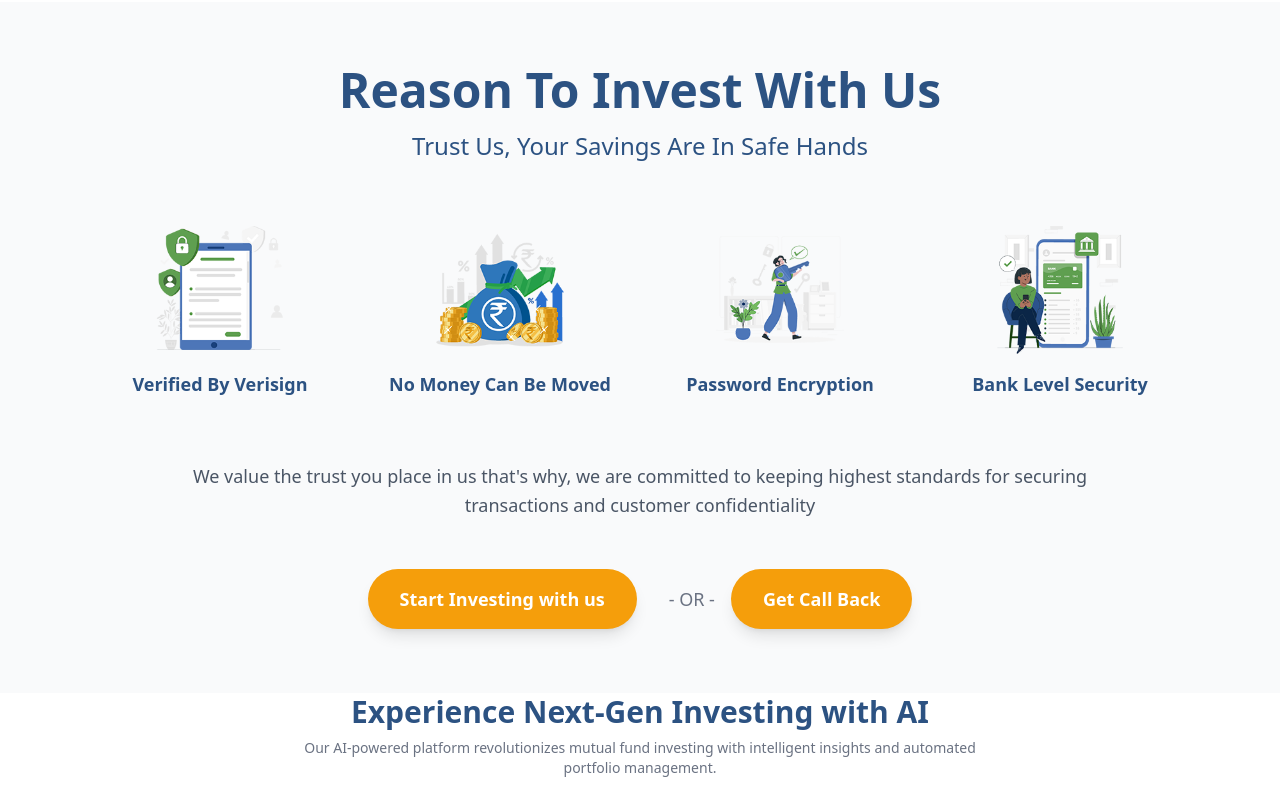
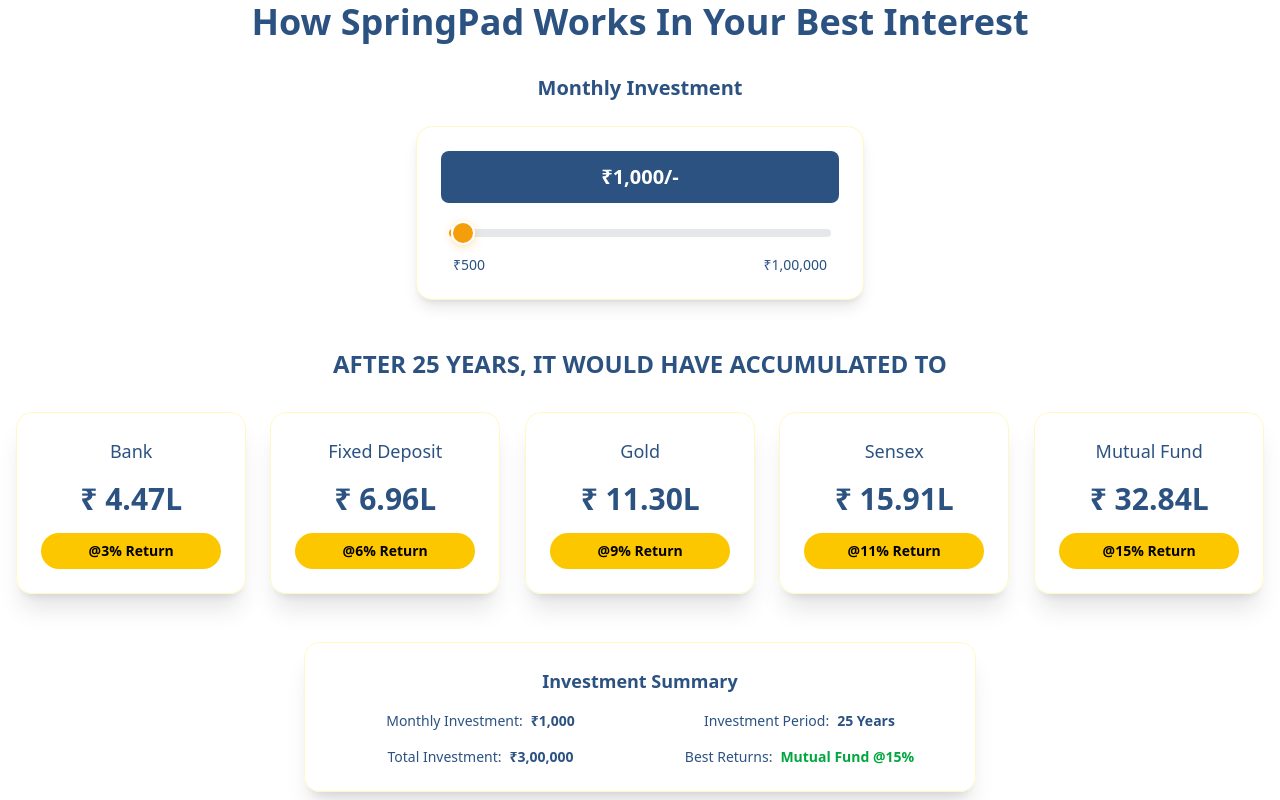
Before and after one commit to devleo10/springpad, a Next.js app: page / in a window 1280 px wide. Shown: the part 1580-2380 px from the top of the page. Built offline with nearby package versions, Linux system fonts and the light colour scheme.

Commit message:
Adds interest calculator component to main page
Improves user experience by making the interest calculator
directly accessible on the main page alongside core features.
Encourages user engagement with financial tools.

```diff
--- a/app/page.tsx
+++ b/app/page.tsx
@@ -9,6 +9,7 @@
 import TaglinePage from "@/components/TaglinePage";
 import TopPerformingFunds from "@/components/topPerformingFunds";
 import { NewsPage } from "@/components/NewsPage";
+import InterestCalculator from "@/components/InterestCalculator";
 
 function App() {
   return (
@@ -16,6 +17,7 @@
       <Navbar />
       <HomePage />
       <TaglinePage />
+      <InterestCalculator/>
       {/* <BentoPage /> */}
       <FeaturePage />
       <AiFeaturesPage />
--- /dev/null
+++ b/components/InterestCalculator.tsx
@@ -0,0 +1,247 @@
+"use client";
+import React, { useState, useCallback, useMemo, useRef } from 'react';
+
+export function InterestCalculator() {
+  const [monthlyInvestment, setMonthlyInvestment] = useState(1000);
+  const debounceRef = useRef<NodeJS.Timeout | null>(null);
+
+  // Investment options with their annual returns
+  const investmentOptions = [
+    { name: 'Bank', return: 0.03, color: 'bg-gray-100' },
+    { name: 'Fixed Deposit', return: 0.06, color: 'bg-gray-100' },
+    { name: 'Gold', return: 0.09, color: 'bg-gray-100' },
+    { name: 'Sensex', return: 0.11, color: 'bg-gray-100' },
+    { name: 'Mutual Fund', return: 0.15, color: 'bg-gray-100' }
+  ];
+
+  // Calculate compound interest
+  const calculateMaturityAmount = useCallback((principal: number, rate: number, years: number) => {
+    const monthlyRate = rate / 12;
+    const totalMonths = years * 12;
+
+    // Future Value of Annuity formula for SIP
+    const futureValue = principal * (((Math.pow(1 + monthlyRate, totalMonths) - 1) / monthlyRate) * (1 + monthlyRate));
+
+    return Math.round(futureValue);
+  }, []);
+
+  // Format currency in Indian format
+  const formatCurrency = (amount: number) => {
+    if (amount >= 10000000) { // 1 crore
+      return `₹ ${(amount / 10000000).toFixed(2)}Cr`;
+    } else if (amount >= 100000) { // 1 lakh
+      return `₹ ${(amount / 100000).toFixed(2)}L`;
+    } else {
+      return `₹ ${(amount / 1000).toFixed(2)}K`;
+    }
+  };
+
+  const handleSliderChange = (e: React.ChangeEvent<HTMLInputElement>) => {
+    const newValue = parseInt(e.target.value);
+
+    // Clear previous debounce
+    if (debounceRef.current) {
+      clearTimeout(debounceRef.current);
+    }
+
+    // Update immediately for visual feedback, but debounce expensive calculations
+    setMonthlyInvestment(newValue);
+  };
+
+  // Memoize the investment calculations to prevent unnecessary re-renders
+  const investmentResults = useMemo(() => {
+    return investmentOptions.map(option => ({
+      ...option,
+      maturityAmount: calculateMaturityAmount(monthlyInvestment, option.return, 25)
+    }));
+  }, [monthlyInvestment, calculateMaturityAmount]);
+
+  return (
+    <div className="pb-32 bg-white px-4">
+      <div className="max-w-7xl mx-auto">
+        {/* Header */}
+        <div className="text-center mb-12">
+          <h1 className="text-3xl md:text-3xl lg:text-4xl font-bold text-[#2C5282] mb-8">
+            How SpringPad Works In Your Best Interest
+          </h1>
+
+          {/* Investment Amount Selector */}
+          <div className="mb-8">
+            <h2 className="text-xl text-[#2C5282] mb-6 font-semibold">Monthly Investment</h2>
+            <div className="bg-white rounded-2xl shadow-lg border border-yellow-100 p-6 max-w-md mx-auto">
+              <div className="bg-[#2C5282] text-white text-xl font-semibold py-3 px-6 rounded-lg mb-4">
+                ₹{monthlyInvestment.toLocaleString('en-IN')}/-
+              </div>
+
+              {/* Slider */}
+              <div className="relative px-2">
+                <input
+                  type="range"
+                  min="500"
+                  max="100000"
+                  step="500"
+                  value={monthlyInvestment}
+                  onChange={handleSliderChange}
+                  className="w-full h-2 bg-gray-200 rounded-lg appearance-none cursor-pointer slider focus:outline-none focus:ring-2 focus:ring-yellow-400"
+                />
+                <div className="flex justify-between text-sm text-[#2C5282] mt-3 px-1">
+                  <span>₹500</span>
+                  <span>₹1,00,000</span>
+                </div>
+              </div>
+            </div>
+          </div>
+        </div>
+
+        {/* Results Section */}
+        <div className="text-center mb-8">
+          <h3 className="text-2xl font-bold text-[#2C5282] mb-8">
+            AFTER 25 YEARS, IT WOULD HAVE ACCUMULATED TO
+          </h3>
+        </div>
+
+        {/* Investment Cards */}
+        <div className="grid grid-cols-1 md:grid-cols-2 lg:grid-cols-5 gap-6">
+          {investmentResults.map((option, index) => (
+            <div key={option.name} className="relative bg-white/60 backdrop-blur-md rounded-2xl border border-yellow-100 shadow-xl p-6 transform-gpu hover:scale-105 transition-all duration-300 ease-in-out hover:border-yellow-300 hover:shadow-2xl group overflow-hidden will-change-transform">
+              {/* Hover Overlay Gradient */}
+              <div className="absolute inset-0 bg-gradient-to-br from-yellow-50 via-yellow-25 to-transparent opacity-0 group-hover:opacity-100 transition-opacity duration-300 rounded-2xl pointer-events-none" />
+
+              <div className="text-center relative z-10">
+                <h4 className="text-lg font-medium text-[#2C5282] mb-4">
+                  {option.name}
+                </h4>
+
+                <div className="mb-4">
+                  <div className="text-3xl font-bold text-[#2C5282] mb-2">
+                    {formatCurrency(option.maturityAmount)}
+                  </div>
+                </div>
+
+                <div className="bg-yellow-400 text-black font-semibold py-2 px-4 rounded-full text-sm">
+                  @{(option.return * 100).toFixed(0)}% Return
+                </div>
+              </div>
+            </div>
+          ))}
+        </div>
+
+        {/* Additional Info */}
+        <div className="mt-12 text-center">
+          <div className="relative bg-white/60 backdrop-blur-md rounded-2xl border border-yellow-100 shadow-xl p-6 max-w-2xl mx-auto group hover:border-yellow-300 hover:shadow-2xl transition-all duration-300">
+            {/* Hover Overlay Gradient */}
+            <div className="absolute inset-0 bg-gradient-to-br from-yellow-50 via-yellow-25 to-transparent opacity-0 group-hover:opacity-100 transition-opacity duration-300 rounded-2xl pointer-events-none" />
+
+            <h4 className="text-lg font-semibold text-[#2C5282] mb-4 relative z-10">Investment Summary</h4>
+            <div className="grid grid-cols-2 gap-4 text-sm relative z-10">
+              <div>
+                <span className="text-[#2C5282]">Monthly Investment:</span>
+                <span className="font-semibold ml-2 text-[#2C5282]">₹{monthlyInvestment.toLocaleString('en-IN')}</span>
+              </div>
+              <div>
+                <span className="text-[#2C5282]">Investment Period:</span>
+                <span className="font-semibold ml-2 text-[#2C5282]">25 Years</span>
+              </div>
+              <div>
+                <span className="text-[#2C5282]">Total Investment:</span>
+                <span className="font-semibold ml-2 text-[#2C5282]">₹{(monthlyInvestment * 25 * 12).toLocaleString('en-IN')}</span>
+              </div>
+              <div>
+                <span className="text-[#2C5282]">Best Returns:</span>
+                <span className="font-semibold ml-2 text-green-600">Mutual Fund @15%</span>
+              </div>
+            </div>
+          </div>
+        </div>
+      </div>
+
+      <style jsx>{`
+        .slider {
+          background: linear-gradient(to right, #f59e0b 0%, #f59e0b ${((monthlyInvestment - 500) / (100000 - 500)) * 100}%, #e5e7eb ${((monthlyInvestment - 500) / (100000 - 500)) * 100}%, #e5e7eb 100%);
+          transition: background 0.1s ease-out;
+          will-change: background;
+        }
+
+        .slider::-webkit-slider-thumb {
+          appearance: none;
+          width: 24px;
+          height: 24px;
+          border-radius: 50%;
+          background: #f59e0b;
+          cursor: pointer;
+          box-shadow: 0 2px 8px rgba(245, 158, 11, 0.3);
+          border: 2px solid #ffffff;
+          transition: transform 0.1s ease-out, background-color 0.1s ease-out, box-shadow 0.1s ease-out;
+          will-change: transform;
+        }
+
+        .slider::-webkit-slider-thumb:hover {
+          background: #d97706;
+          box-shadow: 0 4px 12px rgba(245, 158, 11, 0.4);
+          transform: scale3d(1.1, 1.1, 1);
+        }
+
+        .slider::-webkit-slider-thumb:active {
+          background: #b45309;
+          transform: scale3d(1.05, 1.05, 1);
+        }
+
+        .slider::-moz-range-thumb {
+          width: 24px;
+          height: 24px;
+          border-radius: 50%;
+          background: #f59e0b;
+          cursor: pointer;
+          border: 2px solid #ffffff;
+          box-shadow: 0 2px 8px rgba(245, 158, 11, 0.3);
+          transition: transform 0.1s ease-out, background-color 0.1s ease-out, box-shadow 0.1s ease-out;
+          will-change: transform;
+        }
+
+        .slider::-moz-range-thumb:hover {
+          background: #d97706;
+          box-shadow: 0 4px 12px rgba(245, 158, 11, 0.4);
+          transform: scale3d(1.1, 1.1, 1);
+        }
+
+        .slider::-moz-range-thumb:active {
+          background: #b45309;
+          transform: scale3d(1.05, 1.05, 1);
+        }
+
+        .slider::-webkit-slider-track {
+          height: 8px;
+          border-radius: 4px;
+          background: transparent;
+        }
+
+        .slider::-moz-range-track {
+          height: 8px;
+          border-radius: 4px;
+          background: transparent;
+          border: none;
+        }
+
+        .slider:focus {
+          outline: none;
+        }
+
+        .slider:focus::-webkit-slider-thumb {
+          box-shadow: 0 0 0 3px rgba(245, 158, 11, 0.2), 0 2px 8px rgba(245, 158, 11, 0.3);
+        }
+
+        .slider:focus::-moz-range-thumb {
+          box-shadow: 0 0 0 3px rgba(245, 158, 11, 0.2), 0 2px 8px rgba(245, 158, 11, 0.3);
+        }
+
+        @media (prefers-reduced-motion: reduce) {
+          .slider, .slider::-webkit-slider-thumb, .slider::-moz-range-thumb {
+            transition: none;
+          }
+        }
+      `}</style>
+    </div>
+  );
+};
+
+export default InterestCalculator;
```
